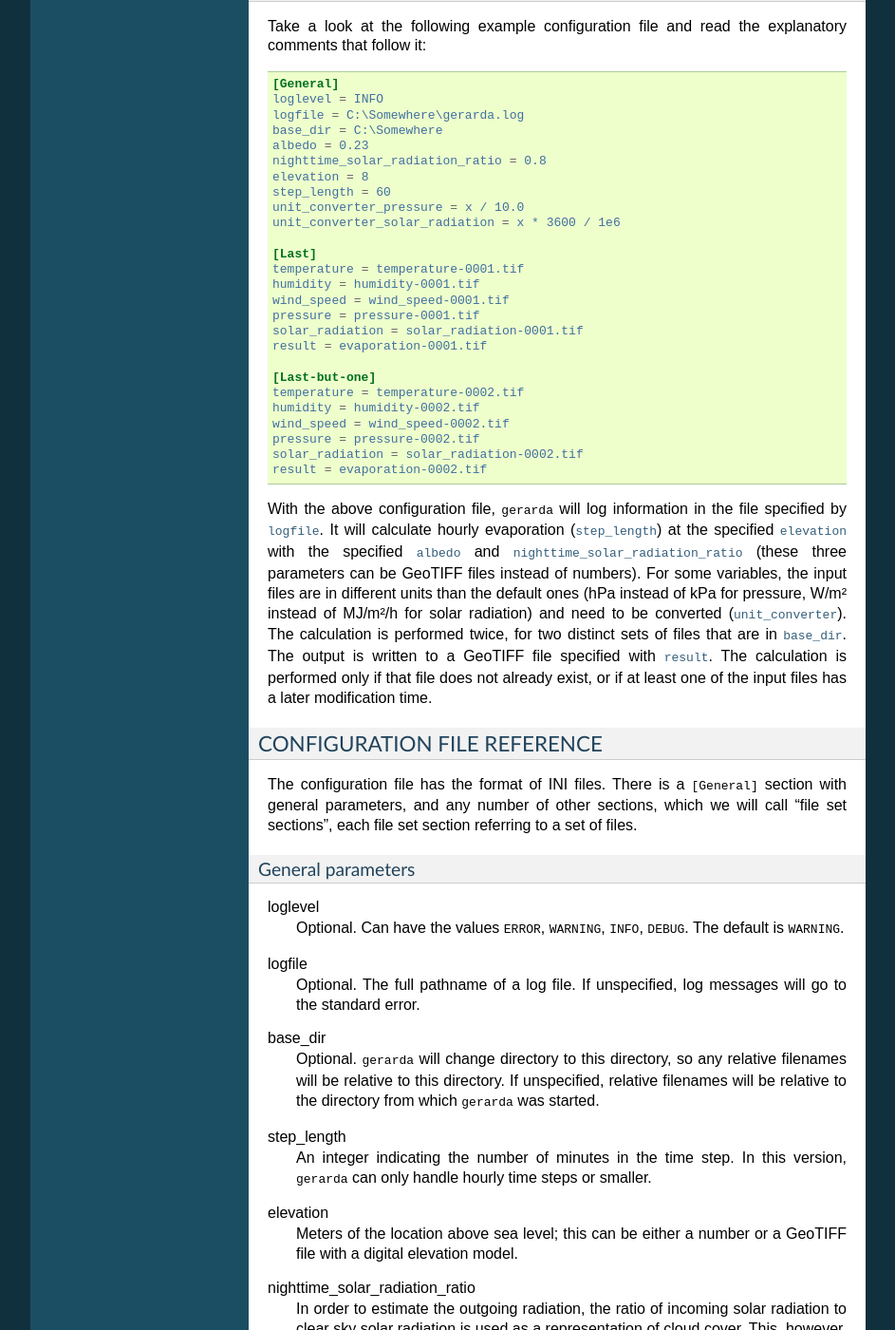
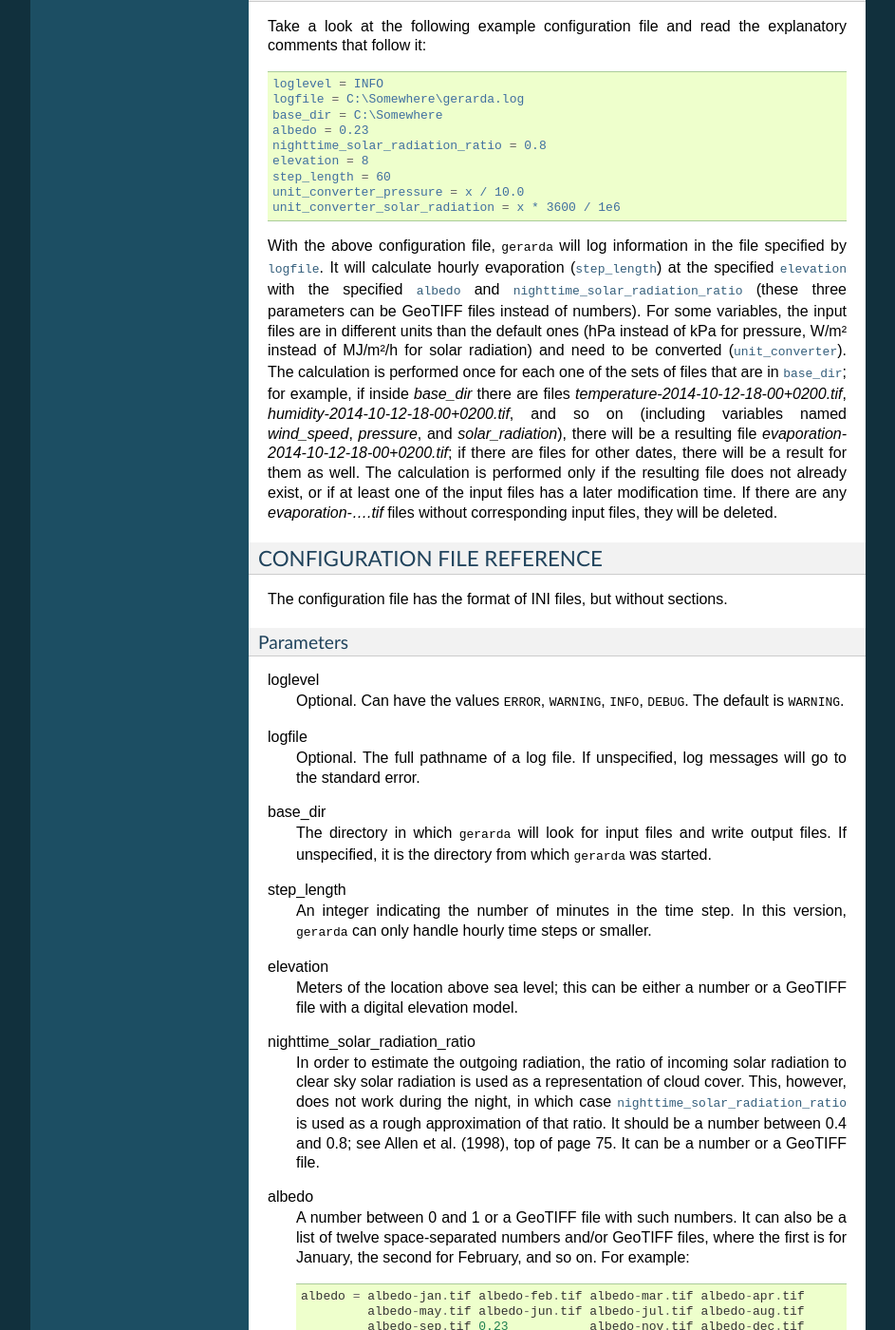
Before and after one commit to openmeteo/pthelma, a Sphinx documentation site: the page built from doc/gerarda.rst, in a window 1280 px wide and 1400 px high, scrolled down 1209 px. Shown: the whole window at 95% size, without its empty margins (168-1111 px from the left). Built offline with Sphinx 7.4.7, drawn with Linux system fonts in a browser that asks for light colours; some of the changed text lies outside the part shown.

Commit message:
gerarda: Use timestamp in filename

```diff
--- a/doc/cliapp.rst
+++ b/doc/cliapp.rst
@@ -95,6 +95,9 @@
       system, use `self.logger`, which is a :class:`logging.Logger`
       object.
 
+      If an application defines only the *General* section, then in
+      configuration files the `[General]` line may be omitted.
+
       In the :attr:`config_file_options` dictionary, a key's value can
       be the string :const:`'nocheck'` instead of a dictionary; this
       signals to not check the contents of that section for validity.
--- a/doc/gerarda.rst
+++ b/doc/gerarda.rst
@@ -68,7 +68,6 @@ explanatory comments that follow it:
 
 .. code-block:: ini
 
-   [General]
    loglevel = INFO
    logfile = C:\Somewhere\gerarda.log
    base_dir = C:\Somewhere
@@ -79,22 +78,6 @@ explanatory comments that follow it:
    unit_converter_pressure = x / 10.0
    unit_converter_solar_radiation = x * 3600 / 1e6
 
-   [Last]
-   temperature = temperature-0001.tif
-   humidity = humidity-0001.tif
-   wind_speed = wind_speed-0001.tif
-   pressure = pressure-0001.tif
-   solar_radiation = solar_radiation-0001.tif
-   result = evaporation-0001.tif
-
-   [Last-but-one]
-   temperature = temperature-0002.tif
-   humidity = humidity-0002.tif
-   wind_speed = wind_speed-0002.tif
-   pressure = pressure-0002.tif
-   solar_radiation = solar_radiation-0002.tif
-   result = evaporation-0002.tif
-
 With the above configuration file, ``gerarda`` will log information in
 the file specified by :confval:`logfile`. It will calculate hourly
 evaporation (:confval:`step_length`) at the specified
@@ -104,23 +87,26 @@ be GeoTIFF files instead of numbers). For some variables, the input
 files are in different units than the default ones (hPa instead of kPa
 for pressure, W/m² instead of MJ/m²/h for solar radiation) and need to
 be converted (:confval:`unit_converter`). The calculation is performed
-twice, for two distinct sets of files that are in :confval:`base_dir`.
-The output is written to a GeoTIFF file specified with
-:confval:`result`.
-The calculation is performed only if that file does
-not already exist, or if at least one of the input files has a later
-modification time.
+once for each one of the sets of files that are in
+:confval:`base_dir`; for example, if inside `base_dir` there are files
+`temperature-2014-10-12-18-00+0200.tif`,
+`humidity-2014-10-12-18-00+0200.tif`, and so on (including variables
+named `wind_speed`, `pressure`, and `solar_radiation`), there will be
+a resulting file `evaporation-2014-10-12-18-00+0200.tif`; if there are
+files for other dates, there will be a result for them as well.  The
+calculation is performed only if the resulting file does not already
+exist, or if at least one of the input files has a later modification
+time.  If there are any `evaporation-....tif` files without
+corresponding input files, they will be deleted.
 
 CONFIGURATION FILE REFERENCE
 ============================
 
-The configuration file has the format of INI files. There is a
-``[General]`` section with general parameters, and any number of other
-sections, which we will call "file set sections", each file set
-section referring to a set of files.
+The configuration file has the format of INI files, but without
+sections.
 
-General parameters
-------------------
+Parameters
+----------
 
 .. confval:: loglevel
 
@@ -134,10 +120,9 @@ General parameters
 
 .. confval:: base_dir
 
-   Optional. ``gerarda`` will change directory to this directory, so
-   any relative filenames will be relative to this directory. If
-   unspecified, relative filenames will be relative to the directory
-   from which ``gerarda`` was started.
+   The directory in which ``gerarda`` will look for input files and
+   write output files.  If unspecified, it is the directory from which
+   ``gerarda`` was started.
 
 .. confval:: step_length
 
@@ -207,22 +192,24 @@ General parameters
    Use 32.0 rather than 32, and so on, in order to ensure that the
    calculations will be performed in floating point.
 
-File set parameters
--------------------
+.. confval:: temperature_prefix
+             humidity_prefix
+             wind_speed_prefix
+             pressure_prefix
+             solar_radiation_prefix
+             evaporation_prefix
 
-.. confval:: temperature
-             humidity
-             wind_speed
-             pressure
-             solar_radiation
+   Optional. `gerarda` assumes that the input files are
+   named :samp:`{variable}-{date}.tif`, where *variable* one of
+   `temperature`, `humidity`, `wind_speed`, `pressure` and
+   `solar_radiation`, and, similarly, for the output file *variable*
+   is `evaporation`. With these parameters these names can be changed;
+   for example::
 
-   The pathnames to the GeoTIFF files that hold the input variables.
+      humidity_prefix = hum
 
-.. confval:: result
-
-   The pathname to which the output will be written.  The calculation
-   is performed only if that file does not already exist, or if at
-   least one of the input files has a later modification time.
+   In that case, the humidity files are going to have a name similar
+   to `hum-2014-10-12-18-00+0200.tif`.
 
 REFERENCES
 ==========
```
Also changed, not shown: 3 other files.
